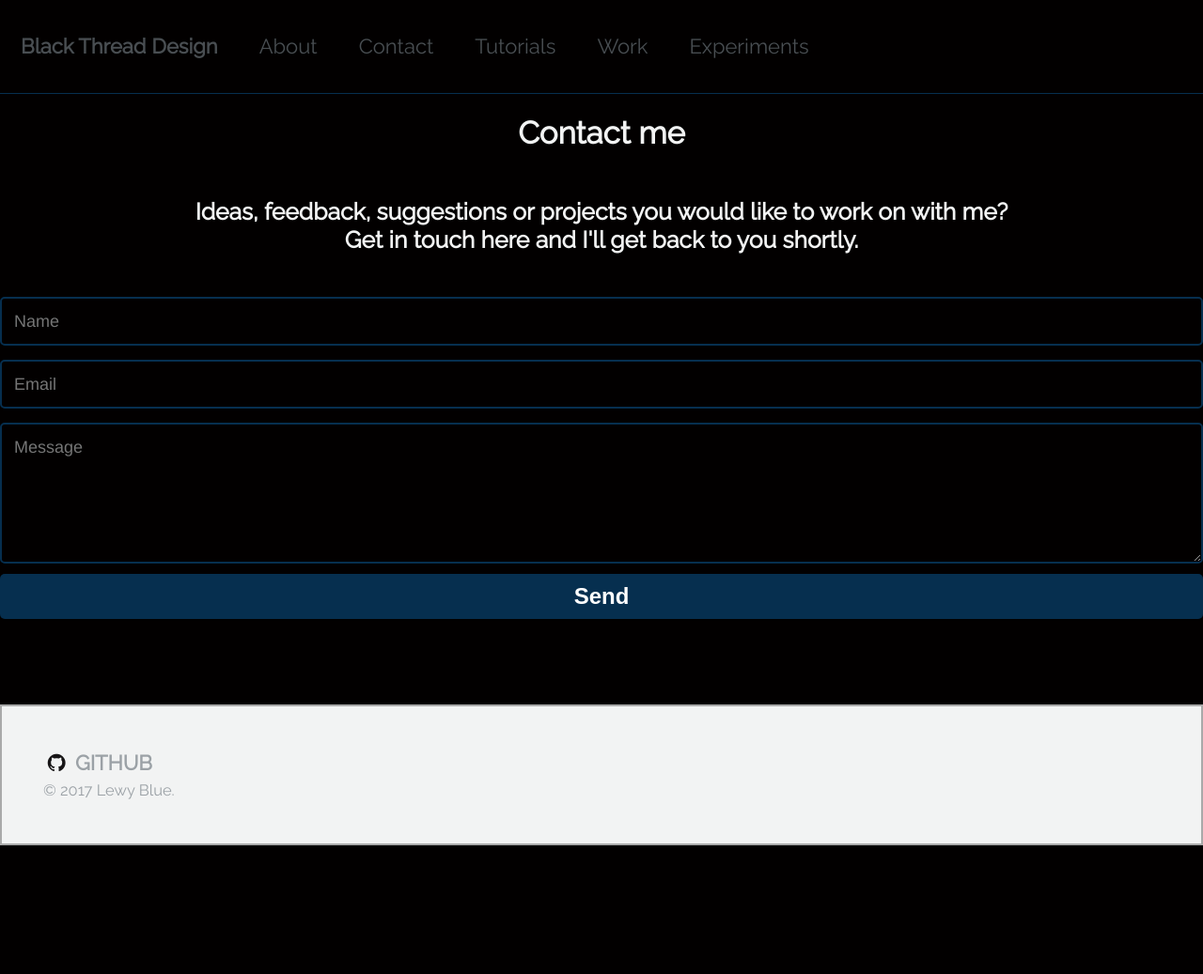
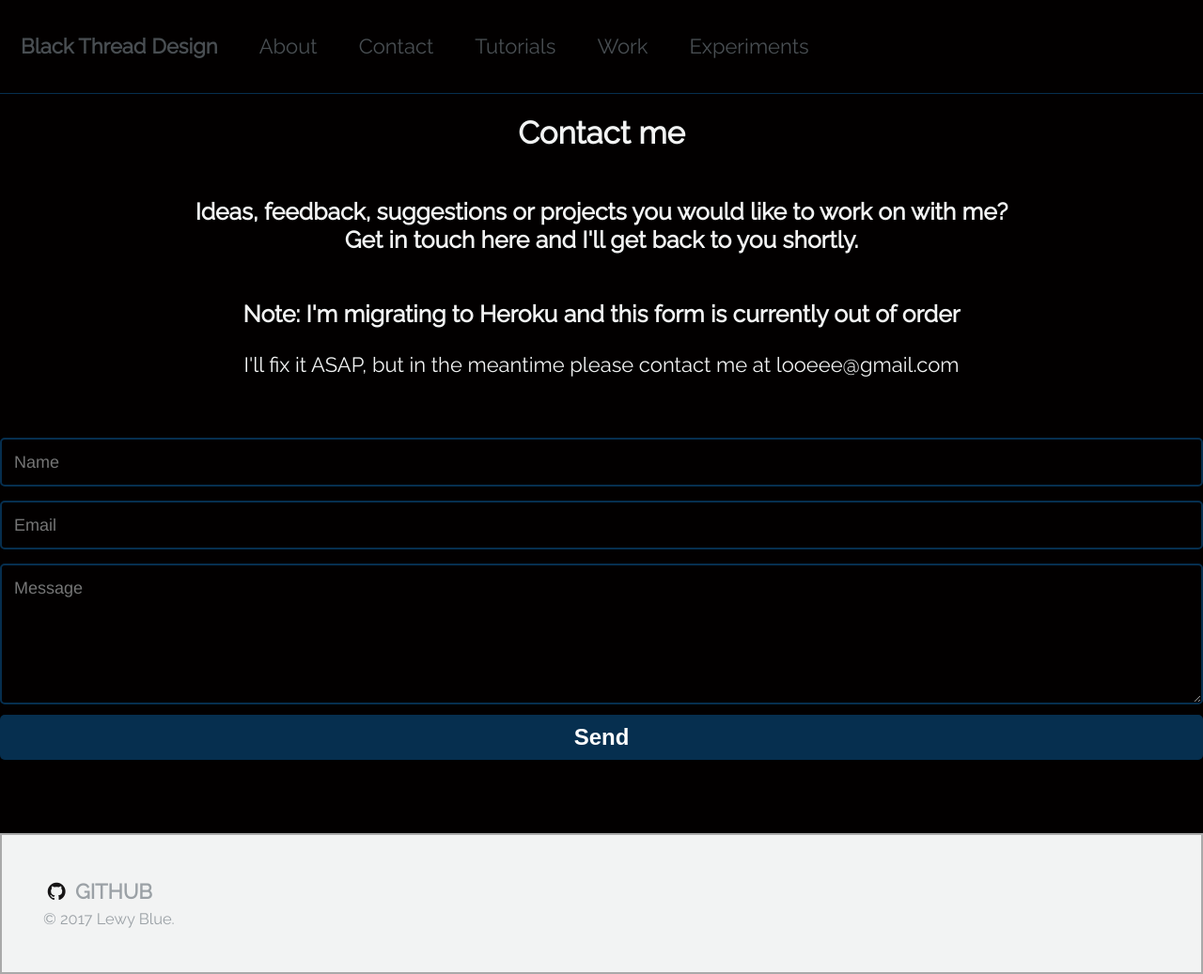
Before and after one commit to kalechao87/blackthread-heroku, a Jekyll site: the page built from _pages/contact.html, in a window 1280 px wide. Shown: the whole page at 94% size. Built offline with Jekyll 4.4.1, drawn with Linux system fonts in a browser that asks for light colours; a script that is not in the unit is left out; before the commit the page ends 900 px from its top, so only the background shows below that.

Commit message:
Added broken form note

```diff
--- a/_pages/contact.html
+++ b/_pages/contact.html
@@ -12,6 +12,8 @@ permalink: /contact/
   Get in touch here and I'll get back to you shortly.
 </h3>
 
+<h3 class="text-center">Note: I'm migrating to Heroku and this form is currently out of order</h3>
+<p class="text-center">I'll fix it ASAP, but in the meantime please contact me at looeee@gmail.com</p>
 <br>
 
 <form action="/php/mail.php" method="POST">
```
Also changed, not shown: 1 other file.
